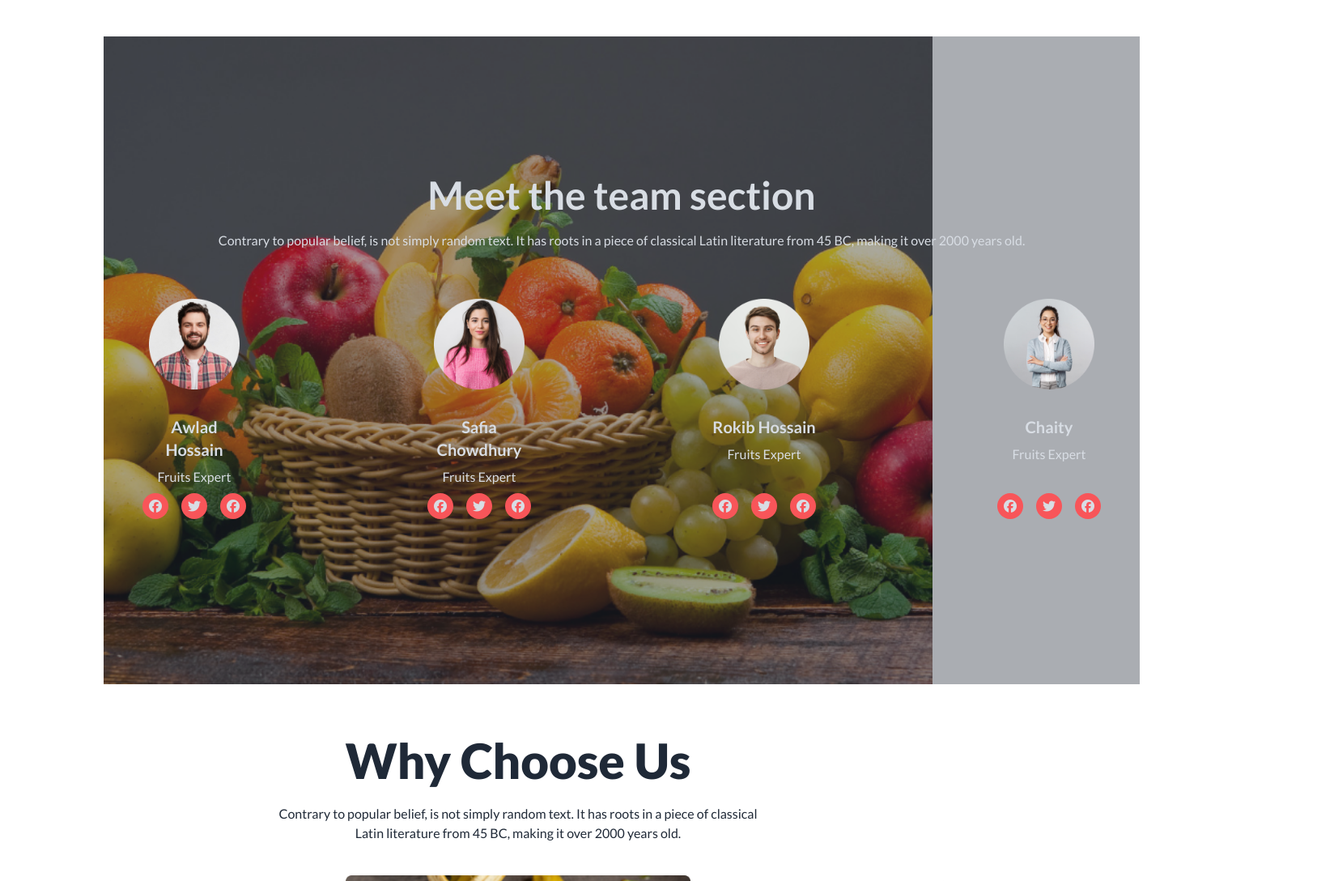
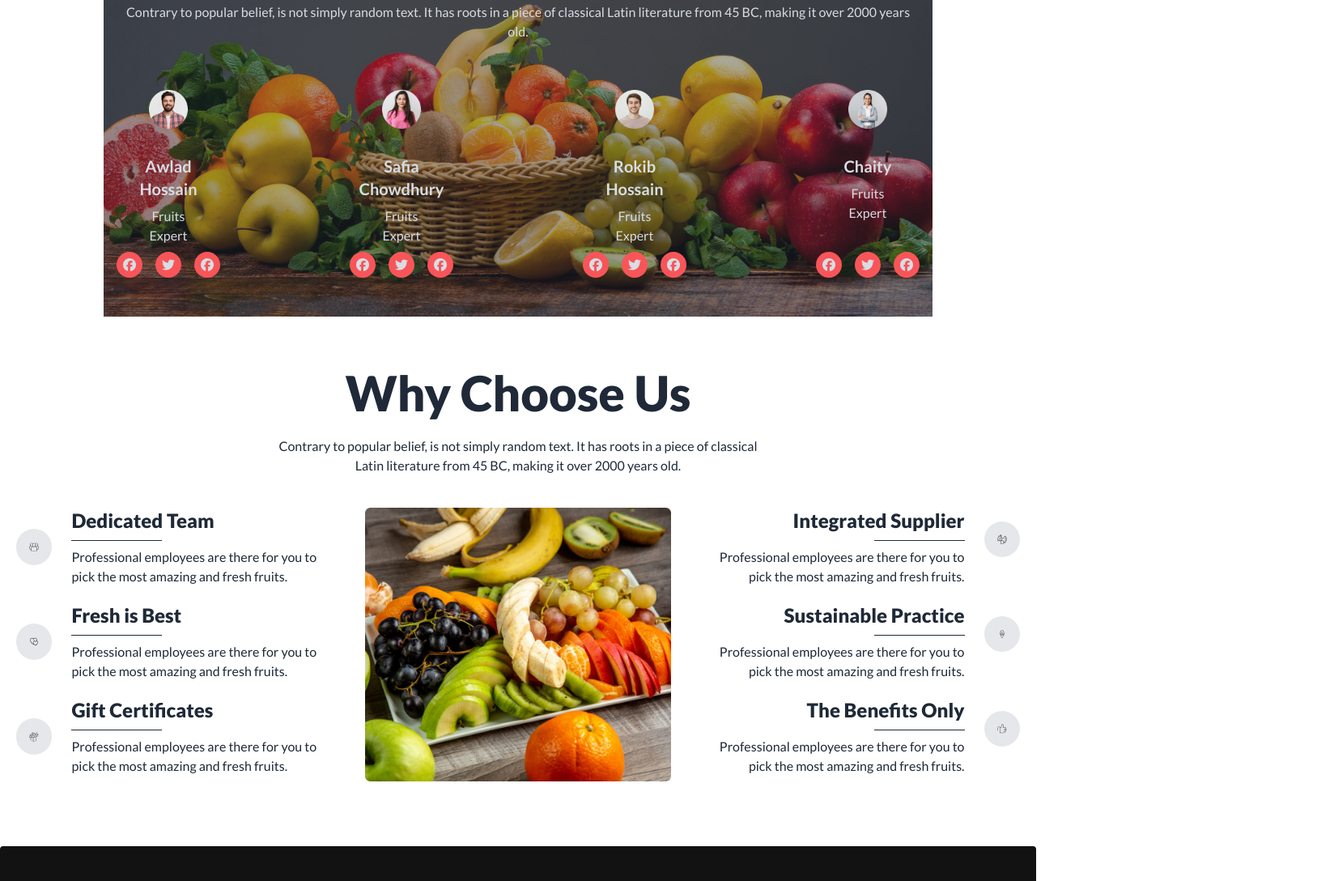
Before and after one commit to abdurrakib77/B8A3-fruit-brust, a plain HTML site: page index.html in a window 1280 px wide. Shown: the part 1712-2800 px from the top of the page at 81% size, 1648 px wide, since content can reach past the window. Drawn offline with nearby package versions, Linux system fonts and the light colour scheme.

Commit message:
added all files

```diff
--- a/index.html
+++ b/index.html
@@ -50,9 +50,15 @@
       .bonus {
         display: none;
       }
+      @media only screen and (max-width: 1400px) {
+  .bonus {
+    display: none !important;
+  }
+}
+
     </style>
   </head>
-  <body class="font-lato">
+  <body class="font-lato mx-auto">
     <!-- Header Section -->
     <header>
       <!-- Navbar -->
@@ -277,7 +283,7 @@
       <!-- Deal Section -->
       <section>
         <div class="flex flex-col gap-5 lg:flex-row lg:mx-32 my-16 items-center justify-end">
-          <div class="flex-1 space-y-6 text-center">
+          <div class="flex-1 space-y-6 text-center lg:text-left">
             <h2 class="font-extrabold text-4xl">Deal of the day</h2>
             <p>
               Contrary to popular belief, is not simply random text. It has
@@ -404,7 +410,7 @@
                   />
                 </div>
 
-                <!-- Modal-1 -->
+
                 <button
                   class="text-[#F85559] text-xl font-bold"
                   onclick="my_modal_5.showModal()"
@@ -415,8 +421,10 @@
                   id="my_modal_5"
                   class="modal modal-bottom sm:modal-middle"
                 >
+                <!-- Modal-1 -->
+
                   <form method="dialog" class="modal-box shadow-xl">
-                    <figure class="">
+                    <di class="">
                       <img
                         src="images/fruit6.png"
                         alt="Shoes"
@@ -511,7 +519,6 @@
                   />
                 </div>
 
-                <!-- Modal-2 -->
                 <button
                 class="text-[#F85559] text-xl font-bold"
                 onclick="my_modal_6.showModal()"
@@ -522,6 +529,7 @@
               id="my_modal_6"
               class="modal modal-bottom sm:modal-middle"
               >
+              <!-- Modal-2 -->
                   <form method="dialog" class="modal-box shadow-xl">
                     <figure class="">
                       <img
@@ -619,7 +627,6 @@
                   />
                 </div>
 
-                <!-- Modal-3 -->
                 <button
                 class="text-[#F85559] text-xl font-bold"
                 onclick="my_modal_7.showModal()"
@@ -630,6 +637,8 @@
               id="my_modal_7"
               class="modal modal-bottom sm:modal-middle"
               >
+
+              <!-- Modal-3 -->
                   <form method="dialog" class="modal-box shadow-xl">
                     <figure class="">
                       <img
@@ -726,7 +735,6 @@
                   />
                 </div>
 
-                <!-- Modal-4 -->
                 <button
                 class="text-[#F85559] text-xl font-bold"
                 onclick="my_modal_8.showModal()"
@@ -737,6 +745,8 @@
               id="my_modal_8"
               class="modal modal-bottom sm:modal-middle"
               >
+
+              <!-- Modal-4 -->
                   <form method="dialog" class="modal-box shadow-xl">
                     <figure class="">
                       <img
@@ -809,12 +819,12 @@
     <!-- Meet The Team Section -->
     <section class="lg:mx-32 mx-6 z-1 mt-40 rounded-full">
       <div
-        class="hero min-h-screen"
-        style="background-image: url(images/banner1.png)"
+        class="hero bg-cover bg-no-repeat"
+        style="background-image: url(images/banner1.png); background-size: cover !important; background-repeat: no-repeat;"
       >
         <div class="hero-overlay bg-opacity-40"></div>
         <div class="hero-content text-center text-neutral-content">
-          <div class="lg:px-64">
+          <div class="">
             <h1 class="mb-5 text-5xl font-bold">Meet the team section</h1>
             <p class="mb-5">
               Contrary to popular belief, is not simply random text. It has
@@ -823,7 +833,7 @@
             </p>
 
             <!-- All Cards -->
-            <div class="meet-meet-main grid lg:grid-flow-col gap-40">
+            <div class="meet-meet-main grid md:grid-cols-2 lg:grid-cols-4 gap-40">
               <!-- Card-1 -->
               <div class="card">
                 <figure class="px-10 pt-10">
@@ -1010,7 +1020,7 @@
         </div>
 
         <!-- 2nd Child -->
-        <div class="ChooseUsDetails order-1 lg:order-2">
+        <div class="ChooseUsDetails order-1 lg:order-2 px-6">
           <img src="images/whychoose1.png" alt="whychoose" />
         </div>
 
```
Lines whose indentation alone changed are shown as unchanged.
